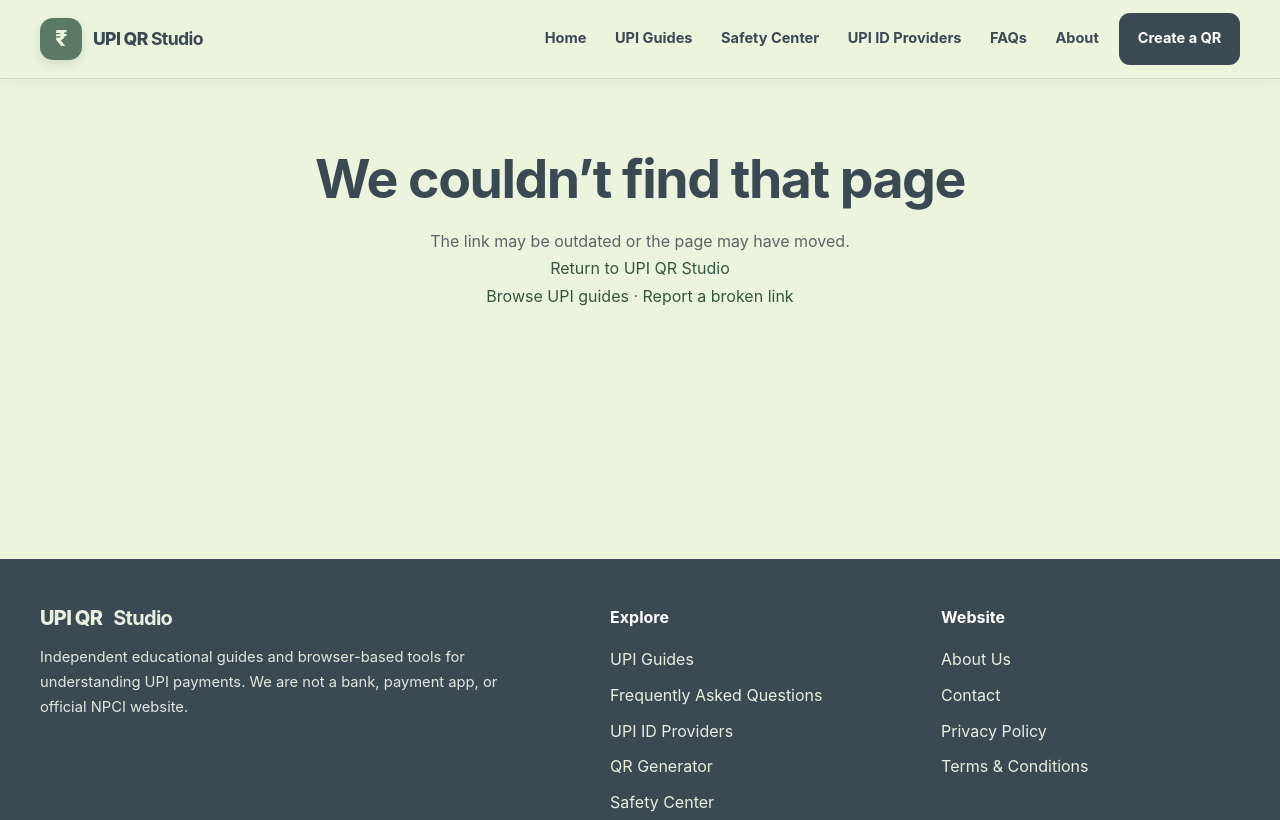
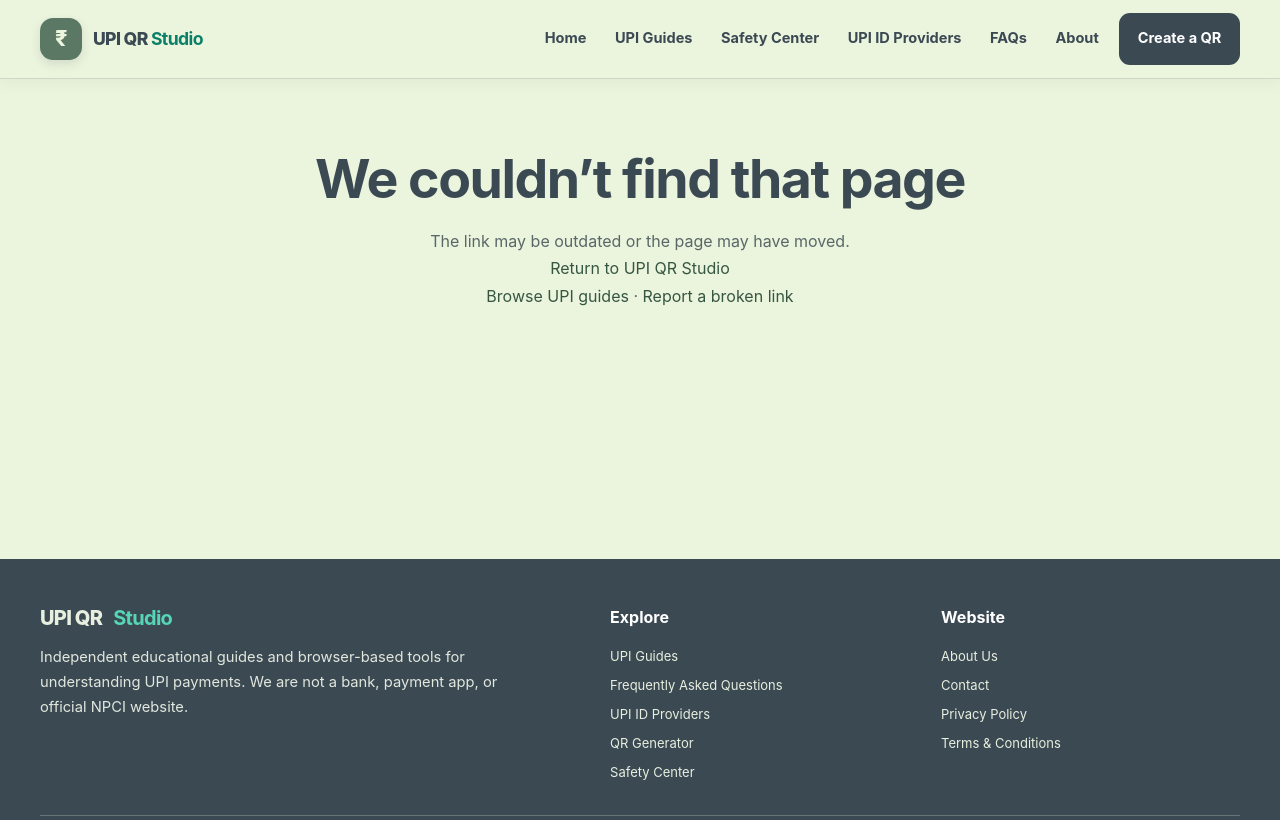
Before and after one commit to rsbusinesses/UPI_QR_Studio, a website: page 404.html in a window 1280 px wide. Shown: the top 820 px of the page. Drawn offline with Linux system fonts and the light colour scheme.

Commit message:
Update 404.html

```diff
--- a/404.html
+++ b/404.html
@@ -15,7 +15,15 @@ Description : UPI QR Studio is a web project designed to
 
 Year        : 2026
 =========================================================
---><html lang="en"><head><meta charset="utf-8"><meta content="width=device-width,initial-scale=1" name="viewport"><title>Page Not Found | UPI QR Studio</title><link href="css/common.css" rel="stylesheet"><meta content="Page Not Found. Read practical, independent guidance from UPI QR Studio; verify current payment rules with your bank or official provider." name="description"><meta content="#5A7863" name="theme-color"><meta content="website" property="og:type"><meta content="UPI QR Studio" property="og:site_name"><meta content="Page Not Found" property="og:title"><meta content="Page Not Found. Read practical, independent guidance from UPI QR Studio; verify current payment rules with your bank or official provider." property="og:description"><meta content="noindex, follow" name="robots"><!-- ADSENSE INSERTION POINT: use only the real code supplied by your own AdSense account after verification. Do not use a sample publisher ID. --><link rel="stylesheet" href="css/theme.css"><link rel="icon" type="image/svg+xml" href="assets/favicon.svg"></head><body><a class="skip-link" href="#main-content">Skip to main content</a><header class="site-header">
+--><html lang="en"><head><meta charset="utf-8"><meta content="width=device-width,initial-scale=1" name="viewport"><title>Page Not Found | UPI QR Studio</title>
+<link href="css/pages.css" rel="stylesheet">
+<link href="css/common.css" rel="stylesheet">
+<link href="css/header.css" rel="stylesheet">
+<link href="css/home.css" rel="stylesheet">
+<link href="css/footer.css" rel="stylesheet">
+<link href="css/responsive.css" rel="stylesheet">
+
+<meta content="Page Not Found. Read practical, independent guidance from UPI QR Studio; verify current payment rules with your bank or official provider." name="description"><meta content="#5A7863" name="theme-color"><meta content="website" property="og:type"><meta content="UPI QR Studio" property="og:site_name"><meta content="Page Not Found" property="og:title"><meta content="Page Not Found. Read practical, independent guidance from UPI QR Studio; verify current payment rules with your bank or official provider." property="og:description"><meta content="noindex, follow" name="robots"><!-- ADSENSE INSERTION POINT: use only the real code supplied by your own AdSense account after verification. Do not use a sample publisher ID. --><link rel="stylesheet" href="css/theme.css"><link rel="icon" type="image/svg+xml" href="assets/favicon.svg"></head><body><a class="skip-link" href="#main-content">Skip to main content</a><header class="site-header">
   <div class="header-container">
     <a class="logo" href="index.html" aria-label="UPI QR Studio home">
       <span class="logo-icon" aria-hidden="true">₹</span>
```
